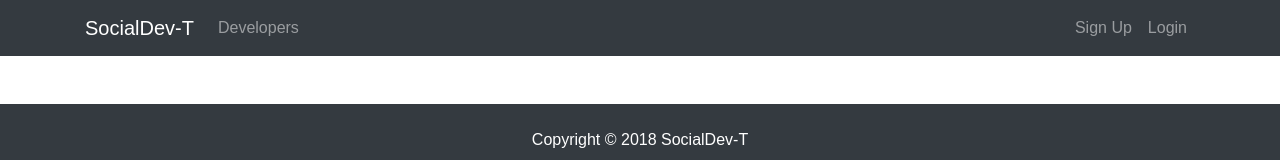
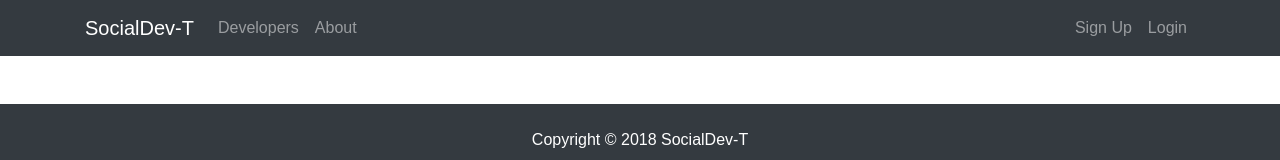
Before and after one commit to rodrigo398/social-dev-tool, a React (Create React App) app in the folder client/: page / in a window 1280 px wide. Shown: the top 160 px of the page. Built offline with nearby package versions, Linux system fonts and the light colour scheme.

Commit message:
commit para que se no pierdan cambios y despues mergear

```diff
--- a/client/src/components/layout/Navbar.js
+++ b/client/src/components/layout/Navbar.js
@@ -84,6 +84,12 @@ class Navbar extends Component {
                   Developers
                 </Link>
               </li>
+              <li className="nav-item">
+                <Link className="nav-link" to="/profiles">
+                  {' '}
+                  About
+                </Link>
+              </li>
             </ul>
             {isAuthenticated ? authLinks : guestLinks}
           </div>
```
Also changed, not shown: client/src/components/about/About.js (added, +13 -0 lines).
